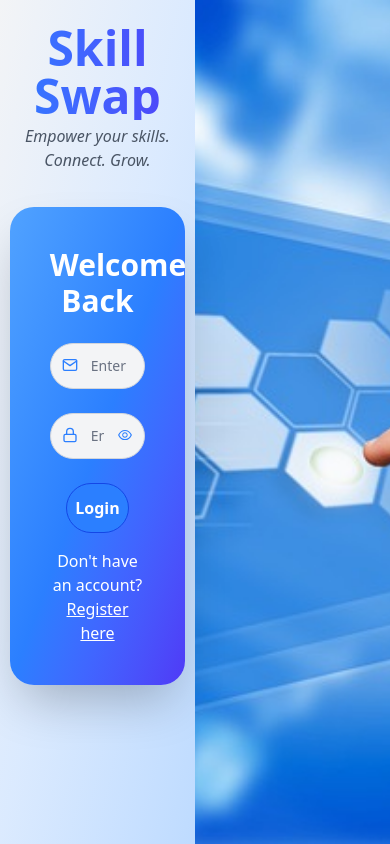
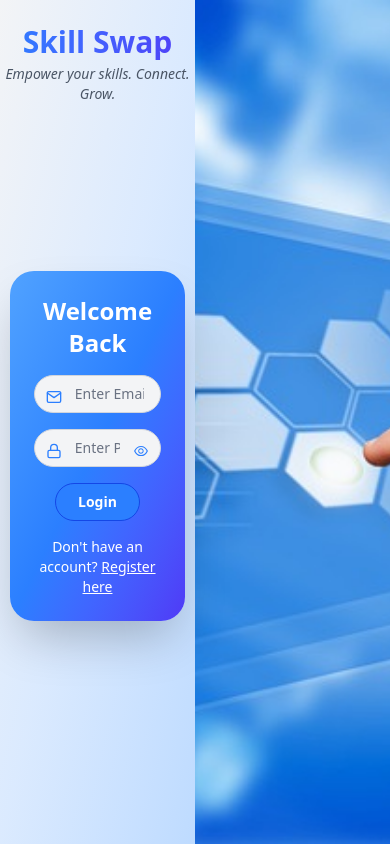
Before and after one commit to ahmadwyne/skill-swap, a React (Vite) app in the folder client/: page /login in a window 390 px wide. Built offline with nearby package versions, Linux system fonts and the light colour scheme.

Commit message:
Add responsiveness in Login and Sign-Up page

```diff
--- a/client/src/pages/LoginPage.jsx
+++ b/client/src/pages/LoginPage.jsx
@@ -7,7 +7,7 @@ import {
 } from "../redux/slices/authSlice";
 import axios from "axios";
 import { useNavigate } from "react-router-dom";
-import loginImage from "../assets/login-bg.jpg";
+import loginImage from "../assets/auth-bg.jpg";
 import { FiMail, FiLock } from "react-icons/fi";
 import { AiOutlineEye, AiOutlineEyeInvisible } from "react-icons/ai";
 import { motion } from "framer-motion";
@@ -83,23 +83,23 @@ const LoginPage = () => {
           transition={{ duration: 1, ease: "easeOut" }}
           className="absolute top-6 text-center"
         >
-          <h1 className="text-5xl font-bold bg-gradient-to-r from-blue-500 to-indigo-600 bg-clip-text text-transparent">
+          <h1 className="text-3xl sm:text-4xl md:text-5xl font-bold bg-gradient-to-r from-blue-500 to-indigo-600 bg-clip-text text-transparent">
             Skill Swap
           </h1>
-          <p className="text-base text-gray-600 italic mt-1">
+          <p className="text-sm sm:text-base md:text-lg text-gray-600 italic mt-1">
             Empower your skills. Connect. Grow.
           </p>
         </motion.div>
 
         {/* Login Box */}
-        <div className="mt-12 bg-gradient-to-br from-blue-400 via-blue-500 to-indigo-600 rounded-3xl shadow-2xl p-10 w-[90%] max-w-md">
-          <h2 className="text-3xl font-bold text-white text-center mb-6">
+        <div className="mt-12 bg-gradient-to-br from-blue-400 via-blue-500 to-indigo-600 rounded-3xl shadow-2xl p-6 sm:p-8 md:p-10 w-[90%] max-w-md">
+          <h2 className="text-2xl sm:text-3xl font-bold text-white text-center mb-4 sm:mb-6">
             Welcome Back
           </h2>
           {/* Error Message */}
           {error && <p className="text-red-500 font-semibold text-center mb-3">{error}</p>}
 
-          <form onSubmit={handleSubmit} className="space-y-6">
+          <form onSubmit={handleSubmit} className="space-y-4 sm:space-y-6">
             {/* Email Field */}
             <div className="relative">
               <FiMail className="absolute top-3.5 left-3 text-blue-500" />
@@ -113,7 +113,7 @@ const LoginPage = () => {
                     setError(""); // Clear error when user starts typing
                   }
                 }}
-                className="pl-10 pr-4 py-3 w-full rounded-full border border-gray-300 outline-none text-sm text-gray-900 bg-gray-100 placeholder-gray-500 focus:bg-white focus:ring-2 focus:ring-blue-500"
+                className="pl-10 pr-4 py-2 sm:py-3 w-full rounded-full border border-gray-300 outline-none text-sm sm:text-base md:text-lg text-gray-900 bg-gray-100 placeholder-gray-500 focus:bg-white focus:ring-2 focus:ring-blue-500"
               />
             </div>
 
@@ -130,7 +130,7 @@ const LoginPage = () => {
                     setError(""); // Clear error when user starts typing
                   }
                 }}
-                className="pl-10 pr-10 py-3 w-full rounded-full border border-gray-300 outline-none text-sm text-gray-900 bg-gray-100 placeholder-gray-500 focus:bg-white focus:ring-2 focus:ring-blue-500"
+                className="pl-10 pr-10 py-2 sm:py-3 w-full rounded-full border border-gray-300 outline-none text-sm sm:text-base md:text-lg text-gray-900 bg-gray-100 placeholder-gray-500 focus:bg-white focus:ring-2 focus:ring-blue-500"
               />
               <div
                 className="absolute top-3.5 right-3 text-blue-500 cursor-pointer"
@@ -143,7 +143,7 @@ const LoginPage = () => {
             {/* Login Button */}
             <button
               type="submit"
-              className="w-2/3 mx-auto block bg-blue-500 text-white font-semibold py-3 rounded-full border border-blue-700 hover:bg-blue-600 hover:text-gray-100 transition duration-300"
+              className="w-2/3 mx-auto block bg-blue-500 text-white font-semibold py-2 sm:py-3 rounded-full border border-blue-700 hover:bg-blue-600 hover:text-gray-100 transition duration-300 text-sm sm:text-base md:text-lg"
             >
               Login
             </button>
@@ -151,9 +151,9 @@ const LoginPage = () => {
 
           {/* Register Link */}
           <div className="text-center mt-4">
-            <p className="text-white">
+            <p className="text-sm sm:text-base md:text-lg text-white">
               Don't have an account?{" "}
-              <a href="/register" className="text-white underline hover:text-gray-200">
+              <a href="/register" className="underline hover:text-gray-200">
                 Register here
               </a>
             </p>
--- a/client/src/pages/RegisterPage.jsx
+++ b/client/src/pages/RegisterPage.jsx
@@ -4,7 +4,7 @@ import axios from "axios";
 import { motion } from "framer-motion";
 import { FiUser, FiMail, FiLock } from "react-icons/fi";
 import { AiOutlineEye, AiOutlineEyeInvisible } from "react-icons/ai";
-import registerImage from "../assets/login-bg.jpg"; // Use same image as login
+import registerImage from "../assets/auth-bg.jpg"; // Use same image as login
 
 const RegisterPage = () => {
   const [name, setName] = useState("");
@@ -40,11 +40,14 @@ const RegisterPage = () => {
     }
 
     try {
-      const response = await axios.post("http://localhost:5000/api/auth/register", {
-        name,
-        email,
-        password,
-      });
+      const response = await axios.post(
+        "http://localhost:5000/api/auth/register",
+        {
+          name,
+          email,
+          password,
+        }
+      );
       setSuccessMessage("Registration successful! Please log in.");
     } catch (err) {
       setError(err.response?.data?.msg || "Something went wrong!");
@@ -67,23 +70,35 @@ const RegisterPage = () => {
           transition={{ duration: 1, ease: "easeOut" }}
           className="text-center"
         >
-          <h1 className="text-5xl font-bold bg-gradient-to-r from-blue-500 to-indigo-600 bg-clip-text text-transparent">
+          <h1 className="text-4xl sm:text-5xl md:text-6xl font-bold bg-gradient-to-r from-blue-500 to-indigo-600 bg-clip-text text-transparent">
             Skill Swap
           </h1>
           {/* Tagline */}
-          <p className="text-base text-gray-600 italic mt-2">
+          <p className="text-sm sm:text-base md:text-lg text-gray-600 italic mt-2">
             Empower your skills. Connect. Grow.
           </p>
         </motion.div>
 
         {/* Form Box */}
         <div className="mt-6 bg-gradient-to-br from-blue-400 via-blue-500 to-indigo-600 rounded-3xl shadow-2xl p-8 w-[85%] max-w-md">
-          <h2 className="text-3xl font-bold text-white text-center mb-4">Create an Account</h2>
+          <h2 className="text-2xl sm:text-3xl md:text-4xl font-bold text-white text-center mb-4">
+            Create an Account
+          </h2>
 
-          {successMessage && <p className="text-green-100 text-center mb-4">{successMessage}</p>}
-          {error && <p className="text-red-500 font-semibold text-center mb-3">{error}</p>}
+          {successMessage && (
+            <p className="text-green-100 text-center mb-4">{successMessage}</p>
+          )}
+          {error && (
+            <p className="text-red-500 font-semibold text-center mb-3">
+              {error}
+            </p>
+          )}
 
-          <form onSubmit={handleSubmit} autoComplete="off" className="space-y-4">
+          <form
+            onSubmit={handleSubmit}
+            autoComplete="off"
+            className="space-y-4"
+          >
             {/* Name Field */}
             <div className="relative">
               <FiUser className="absolute top-3.5 left-3 text-blue-500" />
@@ -109,7 +124,8 @@ const RegisterPage = () => {
                 value={email}
                 onChange={(e) => {
                   setEmail(e.target.value);
-                  if (error === "Please enter a valid email address.") setError(""); // Clear error when user starts typing
+                  if (error === "Please enter a valid email address.")
+                    setError(""); // Clear error when user starts typing
                 }}
                 autoComplete="off"
                 className="pl-10 pr-4 py-3 w-full rounded-full border border-gray-300 outline-none text-sm text-gray-900 bg-gray-100 placeholder-gray-500 focus:bg-white focus:ring-2 focus:ring-blue-500"
@@ -125,7 +141,8 @@ const RegisterPage = () => {
                 value={password}
                 onChange={(e) => {
                   setPassword(e.target.value);
-                  if (error === "Password must be at least 6 characters long.") setError(""); // Clear error when user starts typing
+                  if (error === "Password must be at least 6 characters long.")
+                    setError(""); // Clear error when user starts typing
                 }}
                 autoComplete="new-password"
                 className="pl-10 pr-10 py-3 w-full rounded-full border border-gray-300 outline-none text-sm text-gray-900 bg-gray-100 placeholder-gray-500 focus:bg-white focus:ring-2 focus:ring-blue-500"
@@ -156,7 +173,11 @@ const RegisterPage = () => {
                 className="absolute top-3.5 right-3 text-blue-500 cursor-pointer"
                 onClick={() => setShowConfirmPassword(!showConfirmPassword)}
               >
-                {showConfirmPassword ? <AiOutlineEyeInvisible /> : <AiOutlineEye />}
+                {showConfirmPassword ? (
+                  <AiOutlineEyeInvisible />
+                ) : (
+                  <AiOutlineEye />
+                )}
               </div>
             </div>
 
```
Also changed, not shown: client/src/assets/auth-bg.jpg (renamed from client/src/assets/login-bg.jpg).
